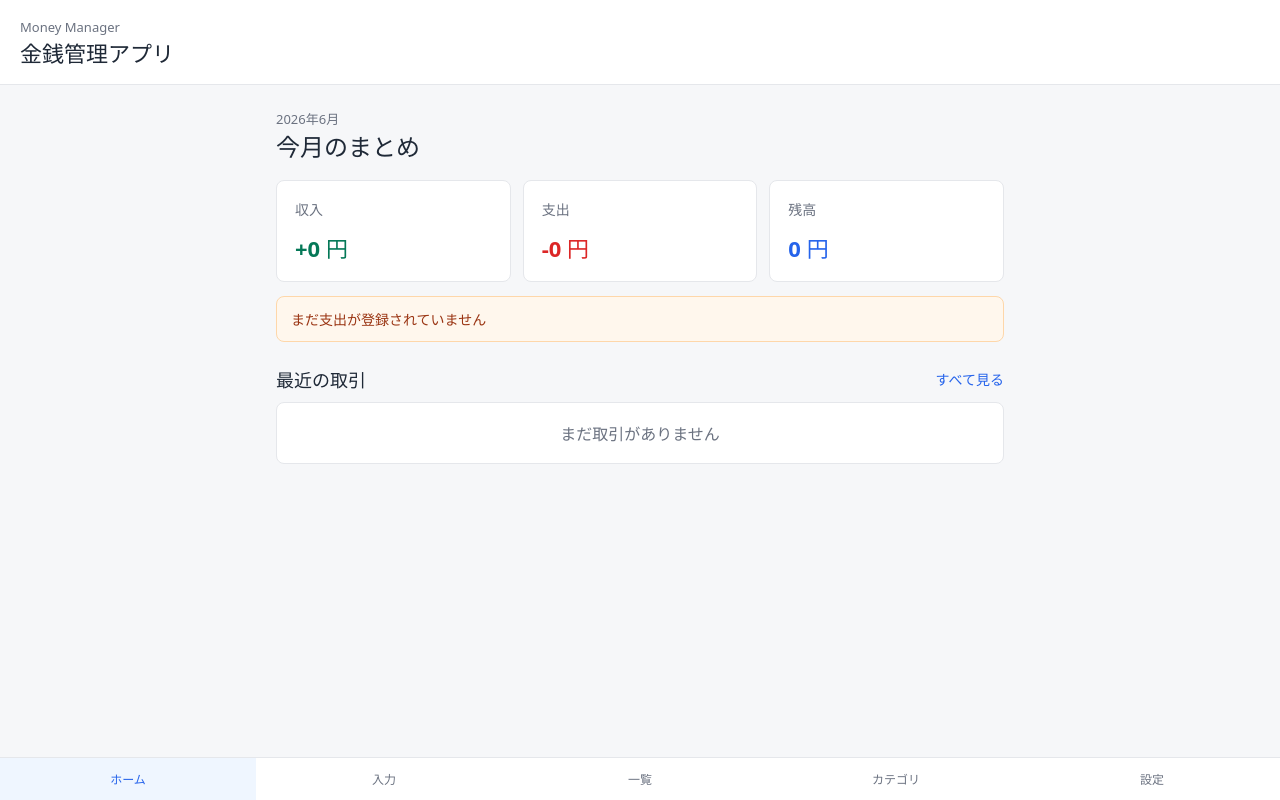
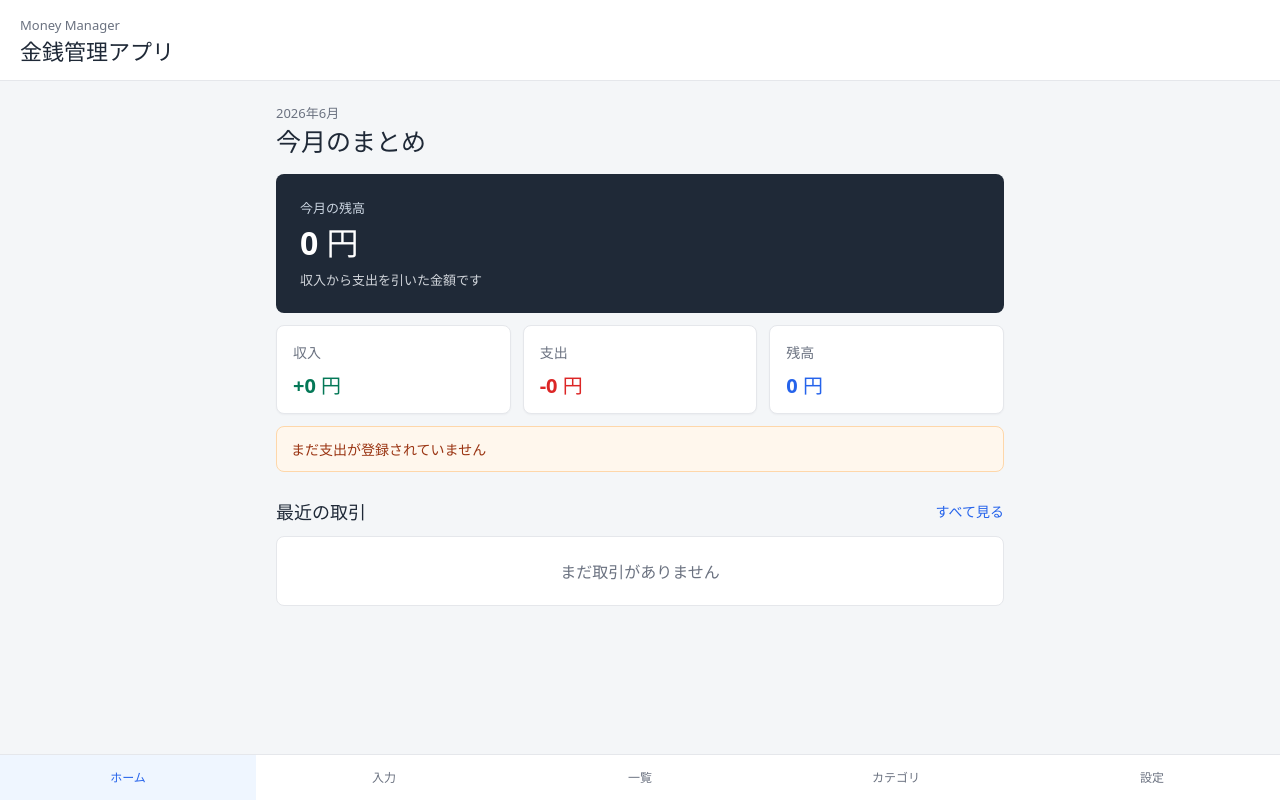
Before and after one commit to cucumber1117/OYAO_App2_money-management, a React (Vite) app: page / in a window 1280 px wide. Built offline with nearby package versions, Linux system fonts and the light colour scheme.

Commit message:
ホーム画面のUIを調整

```diff
--- a/src/App.css
+++ b/src/App.css
@@ -1,6 +1,6 @@
 .app-shell {
   min-height: 100svh;
-  background: #f6f7f9;
+  background: #f4f6f8;
   color: #1f2937;
   display: flex;
   flex-direction: column;
@@ -9,7 +9,7 @@
 .header {
   background: #ffffff;
   border-bottom: 1px solid #e5e7eb;
-  padding: 18px 20px;
+  padding: 16px 20px;
   position: sticky;
   top: 0;
   z-index: 10;
@@ -31,7 +31,7 @@
 .app-main {
   width: min(100%, 760px);
   margin: 0 auto;
-  padding: 24px 16px 96px;
+  padding: 22px 16px 104px;
   box-sizing: border-box;
   flex: 1;
 }
@@ -41,13 +41,41 @@
 }
 
 .page-title {
-  margin-bottom: 18px;
+  margin-bottom: 16px;
 }
 
 .page-title h2 {
-  font-size: 24px;
+  font-size: 25px;
   line-height: 1.25;
   margin: 4px 0 0;
+}
+
+.balance-panel {
+  background: #1f2937;
+  border-radius: 8px;
+  color: #ffffff;
+  margin-bottom: 12px;
+  padding: 20px;
+}
+
+.balance-panel span {
+  color: #cbd5e1;
+  display: block;
+  font-size: 13px;
+  font-weight: 700;
+  margin-bottom: 8px;
+}
+
+.balance-panel strong {
+  display: block;
+  font-size: 32px;
+  line-height: 1.1;
+}
+
+.balance-panel p {
+  color: #d1d5db;
+  font-size: 13px;
+  margin: 10px 0 0;
 }
 
 .summary-grid {
@@ -63,13 +91,15 @@
   background: #ffffff;
   border: 1px solid #e5e7eb;
   border-radius: 8px;
+  box-shadow: 0 1px 2px rgba(15, 23, 42, 0.04);
 }
 
 .summary-card {
-  padding: 18px;
+  padding: 16px;
   display: flex;
   align-items: center;
   justify-content: space-between;
+  min-height: 76px;
 }
 
 .summary-card span {
@@ -78,7 +108,8 @@
 }
 
 .summary-card strong {
-  font-size: 22px;
+  font-size: 20px;
+  line-height: 1.15;
 }
 
 .summary-card.income strong,
@@ -161,12 +192,12 @@ button:hover {
   border-radius: 8px;
   color: #9a3412;
   font-size: 14px;
-  margin: 14px 0 0;
+  margin: 12px 0 0;
   padding: 12px 14px;
 }
 
 .recent-section {
-  margin-top: 24px;
+  margin-top: 26px;
 }
 
 .section-heading {
@@ -174,7 +205,7 @@ button:hover {
   display: flex;
   justify-content: space-between;
   gap: 12px;
-  margin-bottom: 10px;
+  margin-bottom: 12px;
 }
 
 .section-heading h3 {
@@ -195,7 +226,7 @@ button:hover {
   border-radius: 8px;
   color: #6b7280;
   margin: 0;
-  padding: 18px;
+  padding: 22px 18px;
   text-align: center;
 }
 
@@ -208,7 +239,7 @@ button:hover {
 
 .transaction-item,
 .recent-item {
-  padding: 14px;
+  padding: 15px;
   display: grid;
   gap: 12px;
 }
@@ -230,10 +261,11 @@ button:hover {
   border-radius: 8px;
   align-items: center;
   grid-template-columns: 1fr auto;
+  min-height: 74px;
 }
 
 .recent-item h4 {
-  font-size: 16px;
+  font-size: 17px;
   margin: 6px 0 2px;
 }
 
@@ -244,13 +276,24 @@ button:hover {
 }
 
 .recent-item strong {
-  font-size: 15px;
+  font-size: 16px;
   white-space: nowrap;
 }
 
 .type-label {
+  border-radius: 999px;
+  display: inline-flex;
   font-size: 12px;
   font-weight: 700;
+  padding: 2px 8px;
+}
+
+.type-label.income {
+  background: #ecfdf5;
+}
+
+.type-label.expense {
+  background: #fef2f2;
 }
 
 .transaction-actions {
@@ -321,7 +364,7 @@ button:hover {
   color: #6b7280;
   font-size: 12px;
   font-weight: 700;
-  padding: 12px 4px;
+  padding: 13px 4px 14px;
   text-align: center;
   text-decoration: none;
 }
@@ -342,6 +385,10 @@ button:hover {
     gap: 12px;
   }
 
+  .balance-panel {
+    padding: 24px;
+  }
+
   .transaction-item {
     align-items: center;
     grid-template-columns: 1fr auto;
--- a/src/pages/AddTransaction.jsx
+++ b/src/pages/AddTransaction.jsx
@@ -1,4 +1,4 @@
-import React, { useState } from "react";
+import { useState } from "react";
 import { addTransaction } from "../data/transactionStorage";
 
 function AddTransaction() {
--- a/src/pages/Home.jsx
+++ b/src/pages/Home.jsx
@@ -26,6 +26,12 @@ function Home() {
       <div className="page-title">
         <p>{year}年{month}月</p>
         <h2>今月のまとめ</h2>
+      </div>
+
+      <div className="balance-panel">
+        <span>今月の残高</span>
+        <strong>{formatMoney(summary.balance)}</strong>
+        <p>収入から支出を引いた金額です</p>
       </div>
 
       <div className="summary-grid">
--- a/src/pages/Settings.jsx
+++ b/src/pages/Settings.jsx
@@ -1,4 +1,3 @@
-import React from "react";
 import "./Settings.css";
 
 /*
```
